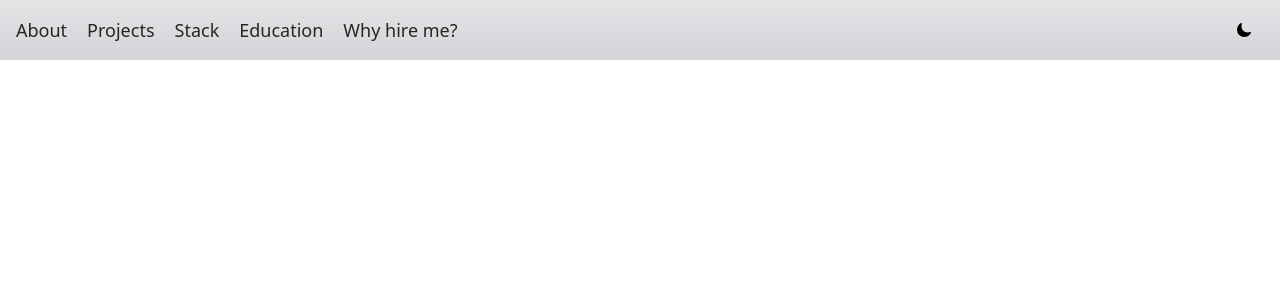
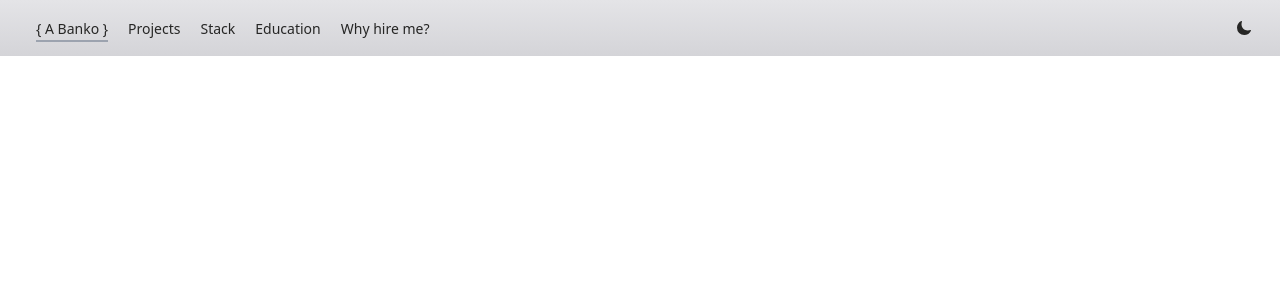
Before and after one commit to ahmedbanko/ahmedbanko, a React (Vite) app: page / in a window 1280 px wide. Shown: the top 300 px of the page. Built offline with nearby package versions, Linux system fonts and the light colour scheme.

Commit message:
Add navbar label onClick handler
- Add setSelectedTab functionality and style
- Move NavBarLabel into separate component

```diff
--- a/src/App.jsx
+++ b/src/App.jsx
@@ -4,14 +4,19 @@ import { useState } from 'react'
 function App() {
 
   const [isDark, setIsDark] = useState(false);
+  const [selectedTab, setSelectedTab] = useState('{ A Banko }');
+
+  function handleTabSelection(target){
+    setSelectedTab(target);
+  }
 
   function handleSetDark(){
-    setIsDark(prevVal => !prevVal)
+    setIsDark(prevVal => !prevVal);
     document.body.classList.toggle("dark");
   }
   return (
     <>
-    <NavBar toggleIsDark={handleSetDark} isDarkMode={isDark}></NavBar>
+    <NavBar toggleIsDark={handleSetDark} isDarkMode={isDark} onSelectTab={handleTabSelection} selectedTab={selectedTab}></NavBar>
     </>
   )
 }
--- a/src/components/MyNavBar.jsx
+++ b/src/components/MyNavBar.jsx
@@ -1,65 +1,36 @@
 import { IoSunny, IoMoon } from "react-icons/io5";
+import NavBarLabel from "./NavBarLabel.jsx";
 
-export default function NabBar({ isDarkMode, toggleIsDark }) {
+
+export default function NabBar({ isDarkMode, toggleIsDark, onSelectTab, selectedTab}) {
   let colorModeBu = isDarkMode ? (
     <IoSunny
-      color="white"
-      className="md:w-6 lg:w-8 xl:w-10 hover:fill-yellow-300"
+      className="text-navBarText-dark md:w-6 lg:w-8 xl:w-10 hover:fill-yellow-300"
       onClick={toggleIsDark}
     />
   ) : (
     <IoMoon
-      color="black"
-      className="md:w-6 lg:w-8 xl:w-10 hover:fill-yellow-300"
+      className="text-navBarText-light md:w-6 lg:w-8 xl:w-10 hover:fill-yellow-300"
       onClick={toggleIsDark}
     />
   );
 
-  let navBarBgColor = isDarkMode ? "bg-gradient-to-r from-zinc-900 via-zinc-800 to-zinc-700" :
-  "bg-gradient-to-t from-zinc-300 to-zinc-200";
-
-  let labelClass = "whitespace-nowrap hover:text-blue-500 text-sm md:text-lg"
-  labelClass += isDarkMode ? " text-navBarText-dark" : " text-navBarText-light";
+  let navBarBgColor = isDarkMode
+    ? "bg-gradient-to-r from-zinc-900 via-zinc-800 to-zinc-700"
+    : "bg-gradient-to-t from-zinc-300 to-zinc-200";
 
   return (
-    <nav className= {`p-4 ${navBarBgColor}`}>
+    <nav className={`p-4 ${navBarBgColor}`}>
       <div className="container mx-auto flex justify-start items-center">
         <ul className="flex space-x-5">
           <li>
-            <a
-              href="#"
-              className={labelClass}>
-              About
-            </a>
+          <a className="whitespace-nowrap text-l font-bold tracking-tighter text-black font-sans"></a>
           </li>
-          <li>
-            <a
-              href="#"
-              className={labelClass}>
-              Projects
-            </a>
-          </li>
-          <li>
-            <a
-              href="#"
-              className={labelClass}>
-              Stack
-            </a>
-          </li>
-          <li>
-            <a
-              href="#"
-              className={labelClass}>
-              Education
-            </a>
-          </li>
-          <li>
-            <a
-              href="#"
-              className={labelClass}>
-              Why hire me?
-            </a>
-          </li>
+          <NavBarLabel text="{ A Banko }" onSelectTab={onSelectTab} isDarkMode={isDarkMode} selectedTab={selectedTab}/>
+          <NavBarLabel text="projects" onSelectTab={onSelectTab} isDarkMode={isDarkMode} selectedTab={selectedTab}/>
+          <NavBarLabel text="stack" onSelectTab={onSelectTab} isDarkMode={isDarkMode} selectedTab={selectedTab}/>
+          <NavBarLabel text="education" onSelectTab={onSelectTab} isDarkMode={isDarkMode} selectedTab={selectedTab}/>
+          <NavBarLabel text="why hire me?" onSelectTab={onSelectTab} isDarkMode={isDarkMode} selectedTab={selectedTab}/>
         </ul>
         <div className="container mx-auto flex justify-end items-center">
           {colorModeBu}
--- /dev/null
+++ b/src/components/NavBarLabel.jsx
@@ -0,0 +1,15 @@
+export default function NavBarLabel({text, onSelectTab, isDarkMode, selectedTab}) {
+
+    let labelClass = "whitespace-nowrap pb-0.5 hover:text-blue-800 text-sm md:text-md";
+    labelClass += isDarkMode ? " text-navBarText-dark" : " text-navBarText-light";
+    labelClass += selectedTab === text ? " border-b-2 border-gray-400 border-solid" : "";
+
+    const capitalizedLabel = text.charAt(0).toUpperCase() + text.slice(1);
+  return (
+    <li>
+      <a className={labelClass} onClick={() => onSelectTab(text)}>
+        {capitalizedLabel}
+      </a>
+    </li>
+  );
+}
--- a/tailwind.config.js
+++ b/tailwind.config.js
@@ -10,7 +10,7 @@ export default {
       colors: {
         navBarText: {
           light: '#262625',
-          dark: '#ebebeb',
+          dark: '#BDBDBD',
         },
       },
     },
```
